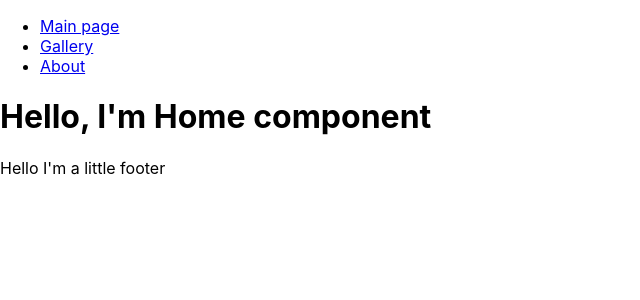
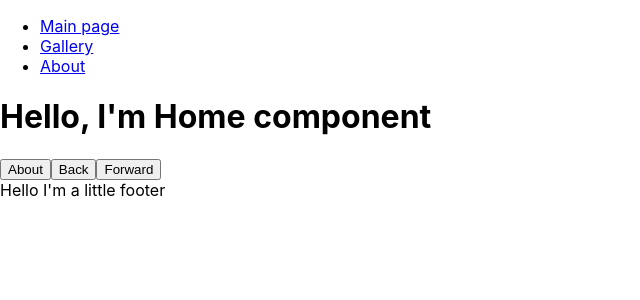
Before and after one commit to mauriciogc/react-router-examples, a React (Create React App) app: page / in a window 1280 px wide. Shown: the top 300 px of the page, without its empty margins (0-640 px from the left). Built offline with nearby package versions, Linux system fonts and the light colour scheme.

Commit message:
basic example: useHistory

```diff
--- a/src/Components/Home.jsx
+++ b/src/Components/Home.jsx
@@ -1,5 +1,20 @@
 import React from "react";
+import { useHistory } from "react-router-dom";
+const Home = () => {
+	const history = useHistory();
 
-const Home = () => <h1>Hello, I'm Home component</h1>;
+	const handleAbout = () => history.push("/about"); //add programmatic routing
+	const handleBack = () => history.goBack(); //Back programmatic routing
+	const handleForward = () => history.goForward(); //Forward programmatic routing
+
+	return (
+		<div>
+			<h1>Hello, I'm Home component </h1>
+			<button onClick={handleAbout}>About</button>
+			<button onClick={handleBack}>Back</button>
+			<button onClick={handleForward}>Forward</button>
+		</div>
+	);
+};
 
 export default Home;
```
